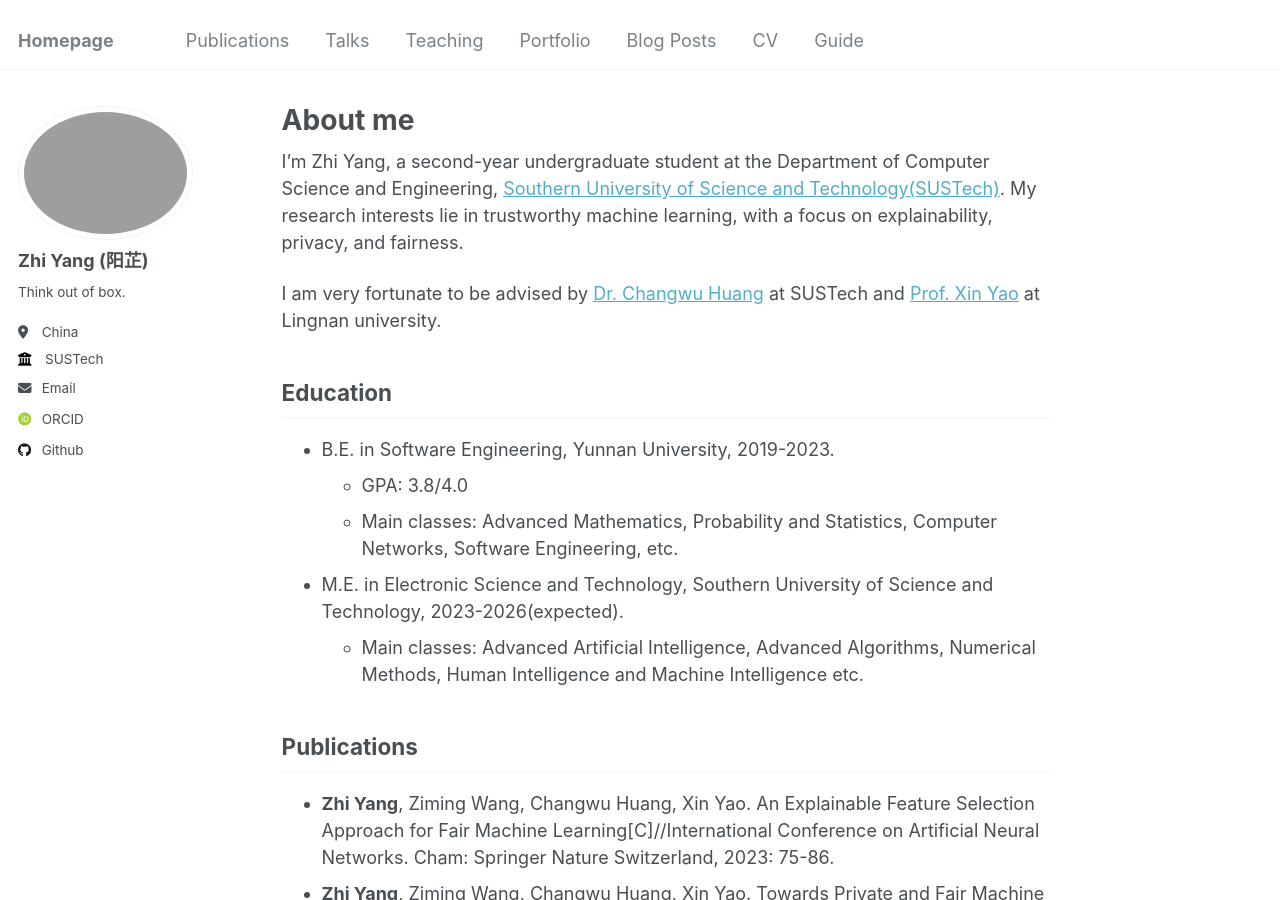
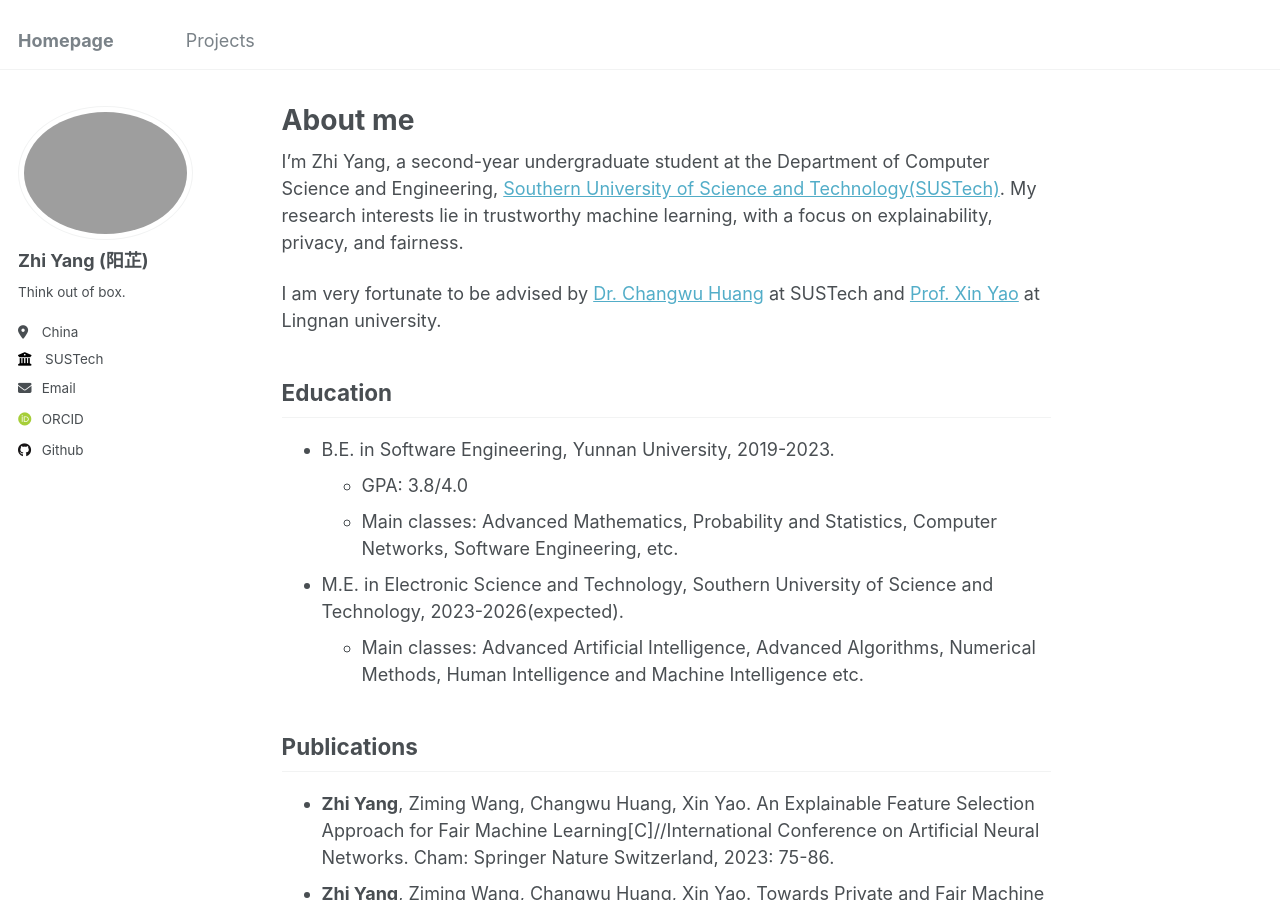
Before and after one commit to ruayz/ruayz.github.io, a Jekyll site: the page built from _pages/about.md, in a window 1280 px wide and 900 px high. Built offline with Jekyll 4.4.1, drawn with Linux system fonts in a browser that asks for light colours; some web fonts are replaced; some of the changed lines change nothing that is shown.

Commit message:
Update navigation.yml

```diff
--- a/_data/navigation.yml
+++ b/_data/navigation.yml
@@ -5,23 +5,23 @@
 # prevent it from being included in the site.
 
 main:
-  - title: "Publications"
-    url: /publications/
+  # - title: "Publications"
+  #   url: /publications/
 
-  - title: "Talks"
-    url: /talks/
+  # - title: "Talks"
+  #   url: /talks/
 
-  - title: "Teaching"
-    url: /teaching/
+  # - title: "Teaching"
+  #   url: /teaching/
 
-  - title: "Portfolio"
-    url: /portfolio/
+  # - title: "Portfolio"
+  #   url: /portfolio/
 
-  - title: "Blog Posts"
-    url: /year-archive/
+  # - title: "Blog Posts"
+  #   url: /year-archive/
 
-  - title: "CV"
+  - title: "Projects"
     url: /cv/
 
-  - title: "Guide"
-    url: /markdown/
+  # - title: "Guide"
+  #   url: /markdown/
```
